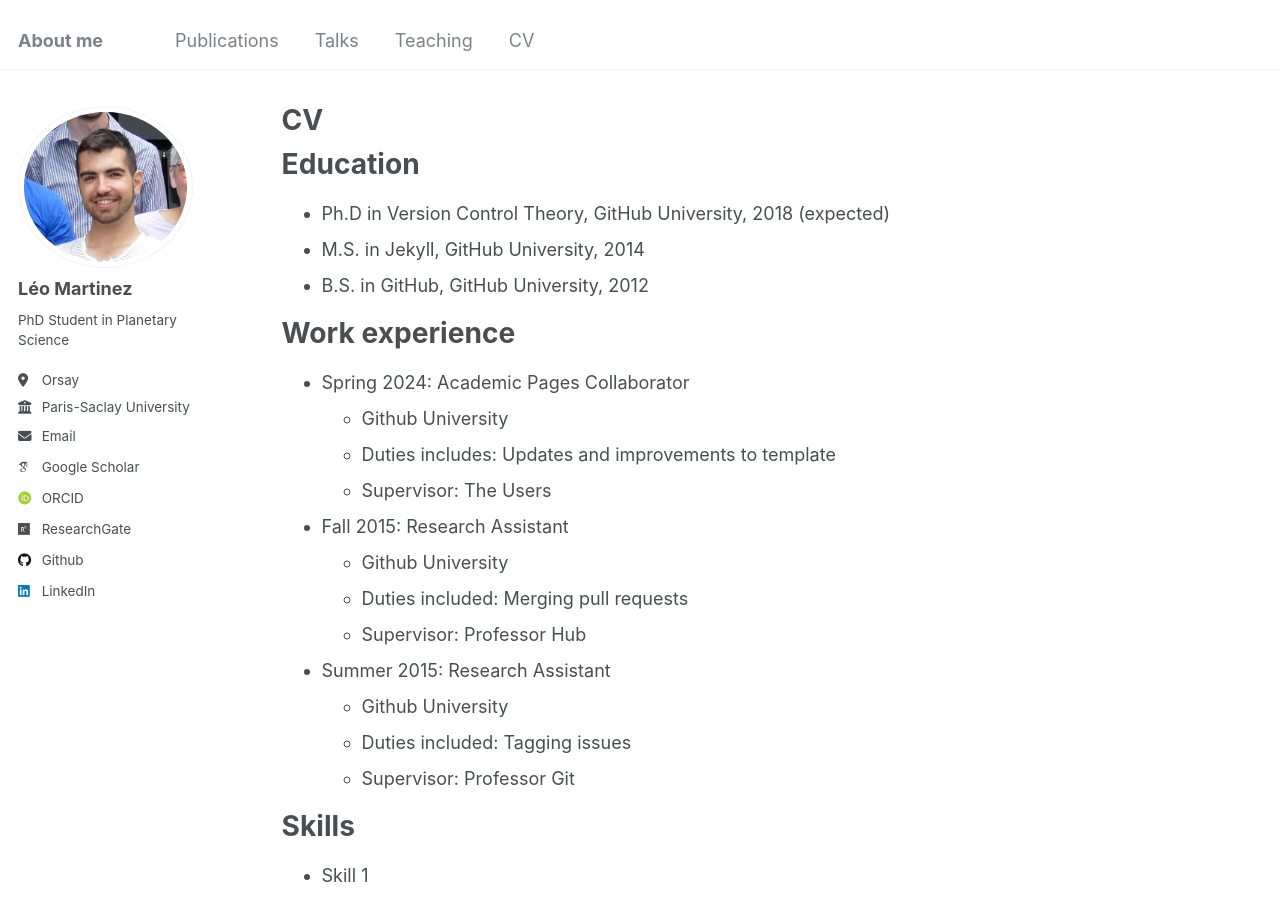
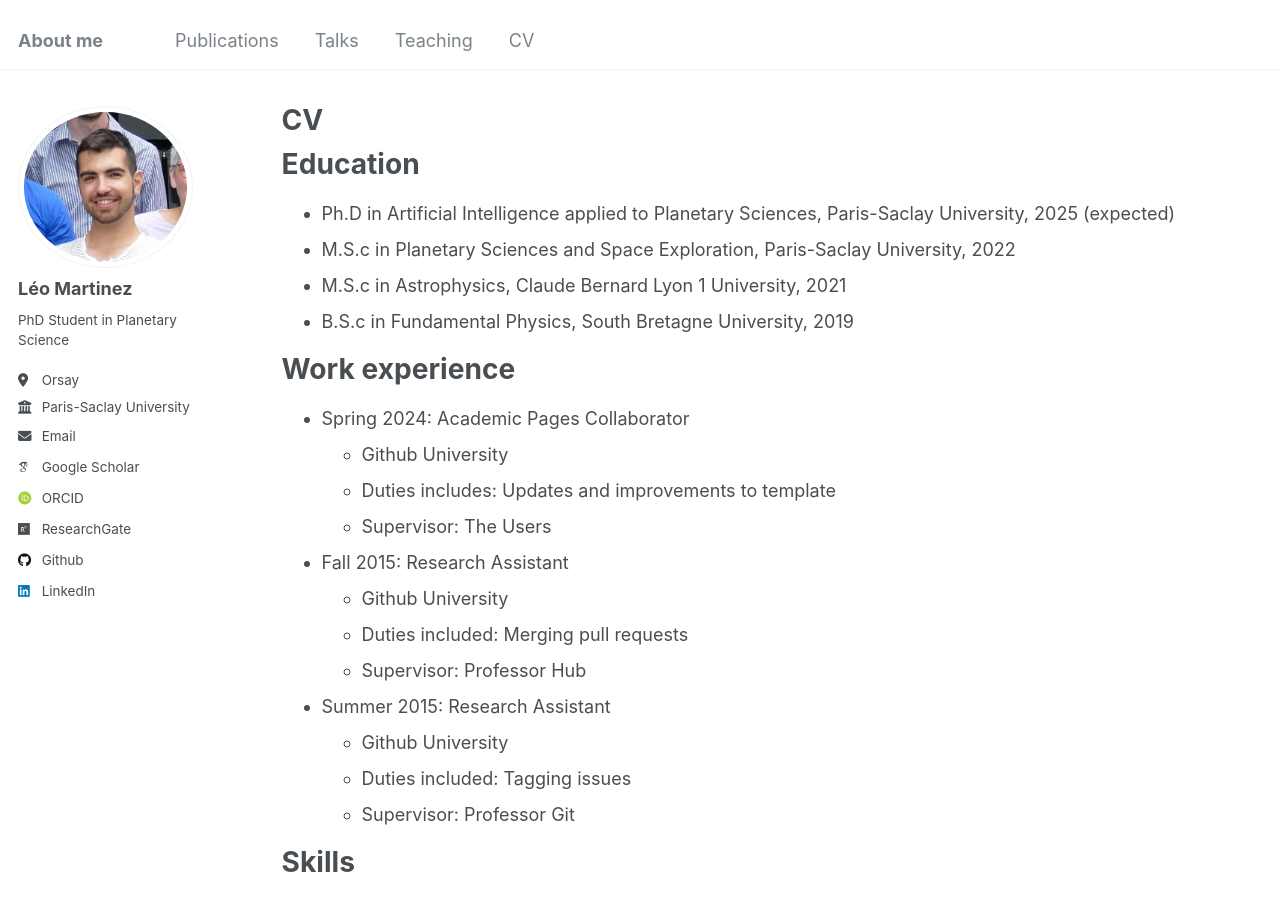
Before and after one commit to leomrtinez/leomrtinez.github.io, a Jekyll site: the page built from _pages/cv.md, in a window 1280 px wide and 900 px high. Built offline with Jekyll 4.4.1, drawn with Linux system fonts in a browser that asks for light colours; some web fonts are replaced.

Commit message:
Update cv.md

```diff
--- a/_pages/cv.md
+++ b/_pages/cv.md
@@ -11,9 +11,10 @@
 
 Education
 ======
-* Ph.D in Version Control Theory, GitHub University, 2018 (expected)
-* M.S. in Jekyll, GitHub University, 2014
-* B.S. in GitHub, GitHub University, 2012
+* Ph.D in Artificial Intelligence applied to Planetary Sciences, Paris-Saclay University, 2025 (expected)
+* M.S.c in Planetary Sciences and Space Exploration, Paris-Saclay University, 2022
+* M.S.c in Astrophysics, Claude Bernard Lyon 1 University, 2021
+* B.S.c in Fundamental Physics, South Bretagne University, 2019
 
 Work experience
 ======
```
